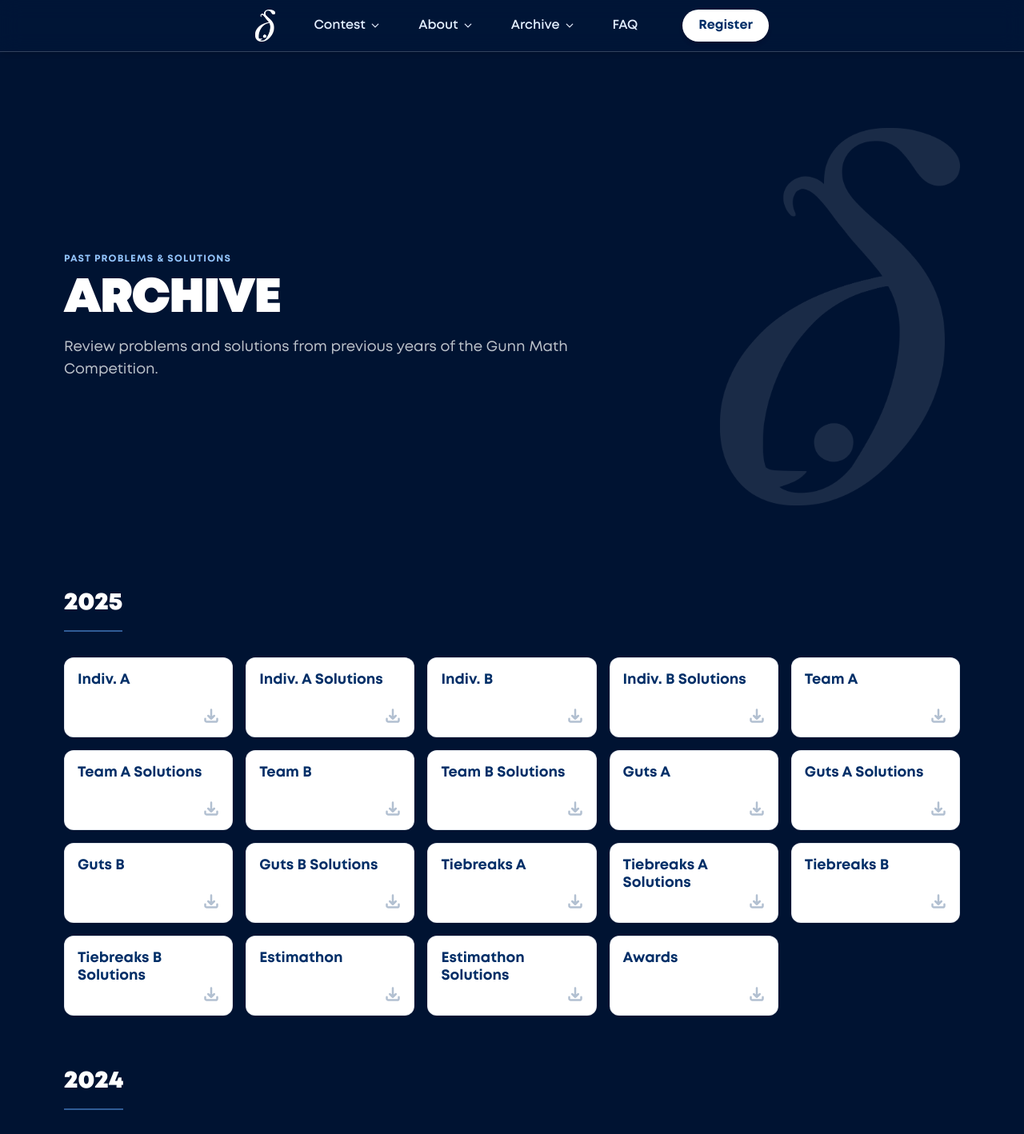
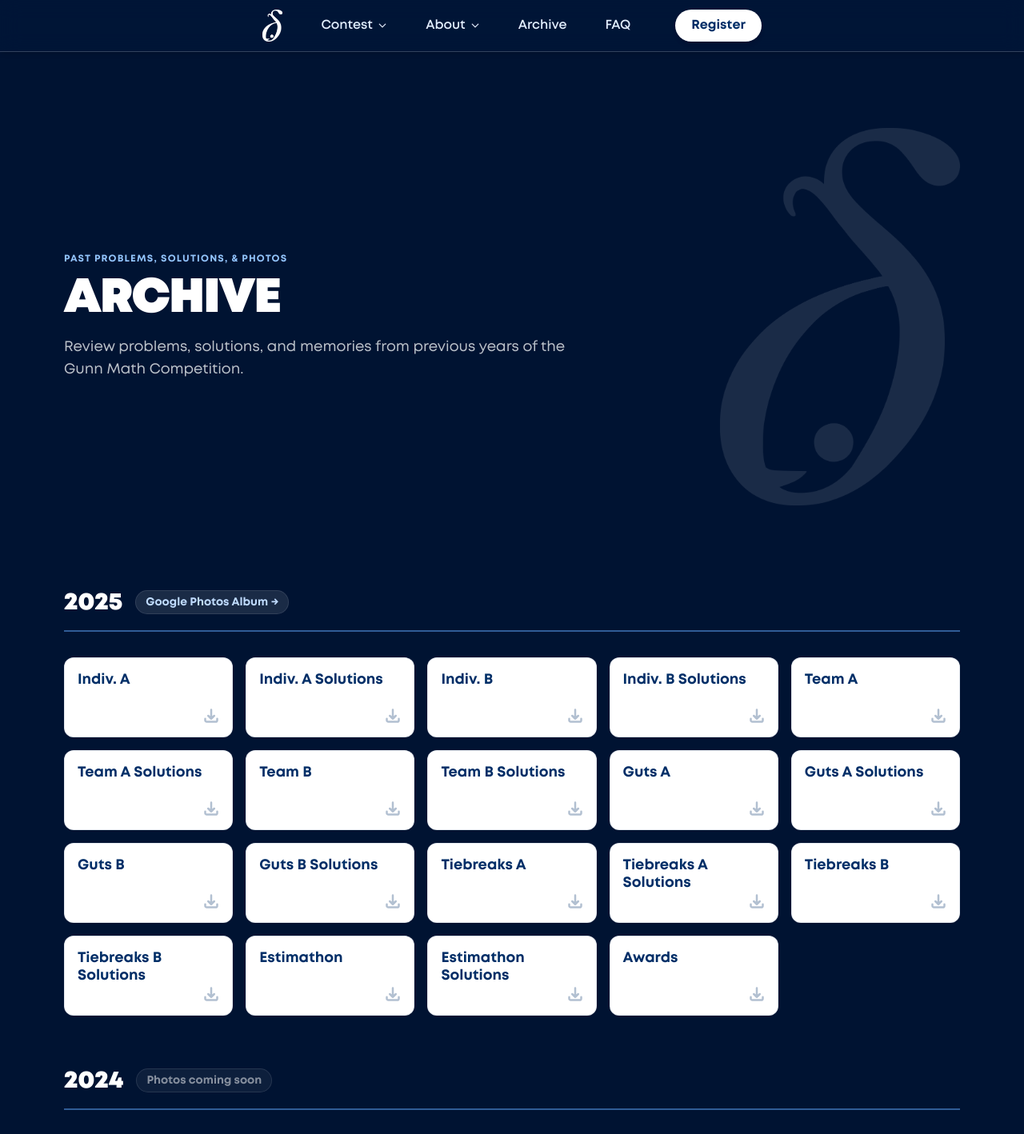
Before and after one commit to GunnMath/gmc-new-website, a Next.js app: page /archive in a window 1280 px wide. Shown: the top 1418 px of the page at 80% size. Built offline with nearby package versions, Linux system fonts and the light colour scheme.

Commit message:
merged archive pages

```diff
--- a/app/archive/page.tsx
+++ b/app/archive/page.tsx
@@ -3,9 +3,31 @@
 import React, { useState, useEffect } from "react";
 import NavBar from '@/components/nav';
 
-const YEARS = [
+// --- Type Definitions ---
+type MediaItem = {
+  name: string;
+  href?: string;
+  isComingSoon?: boolean;
+};
+
+type ExamItem = {
+  name: string;
+  link: string;
+};
+
+type YearGroup = {
+  year: string;
+  media?: MediaItem[];
+  exams: ExamItem[];
+};
+// ------------------------
+
+const YEARS: YearGroup[] = [
   {
     year: "2025",
+    media: [
+        { name: "Google Photos Album", href: "https://photos.app.goo.gl/vcgvXctyjPKaARDR8" }
+    ],
     exams: [
       { name: "Individual A", link: "/2025/Individual_A.pdf" },
       { name: "Individual A Solutions", link: "/2025/Individual_A_Solutions.pdf" },
@@ -30,6 +52,9 @@
   },
   {
     year: "2024",
+    media: [
+        { name: "Photos coming soon", isComingSoon: true }
+    ],
     exams: [
       { name: "Individual A", link: "/2024/Individual_A.pdf" },
       { name: "Individual B", link: "/2024/Individual_B.pdf" },
@@ -45,6 +70,9 @@
   },
   {
     year: "2023",
+    media: [
+        { name: "Google Drive Folder", href: "https://drive.google.com/drive/folders/1K5WU2t8V1lS5gqPG3nsmHqb22FqQax2I" }
+    ],
     exams: [
       { name: "Individual A", link: "/2023/Individual_A.pdf" },
       { name: "Individual B", link: "/2023/Individual_B.pdf" },
@@ -58,6 +86,10 @@
   },
   {
     year: "2022",
+    media: [
+        { name: "Opening Ceremony Livestream", href: "https://www.youtube.com/watch?v=4P0PQ54_JoY" },
+        { name: "Closing Ceremony Livestream", href: "https://www.youtube.com/live/k-chm_F5XQ8" }
+    ],
     exams: [
         { name: "Individual A", link: "/2022/Individual_A.pdf" },
         { name: "Individual A Solutions", link: "/2022/Individual_A_Solutions.pdf" },
@@ -98,13 +130,13 @@
                   style={{ transform: `translateY(${offset * 0.4}px)` }}
               >
                   <span className="text-blue-300 font-bold tracking-widest uppercase text-xs mb-3 block">
-                      Past Problems & Solutions
+                      Past Problems, Solutions, & Photos
                   </span>
                   <h1 className="text-5xl md:text-6xl font-black text-white tracking-tight">
                       ARCHIVE
                   </h1>
                   <p className="text-gray-300 mt-4 text-lg font-medium opacity-90">
-                      Review problems and solutions from previous years of the Gunn Math Competition.
+                      Review problems, solutions, and memories from previous years of the Gunn Math Competition.
                   </p>
               </div>
 
@@ -128,9 +160,24 @@
             {YEARS.map((yearGroup) => (
                 <div key={yearGroup.year} className="relative">
                     <div className="relative z-10">
-                        <h2 className="text-3xl font-black text-white mb-8 border-b-2 border-blue-400/50 pb-4 inline-block">
-                            {yearGroup.year}
-                        </h2>
+                        <div className="flex flex-col md:flex-row md:items-end gap-4 mb-8 border-b-2 border-blue-400/50 pb-4">
+                            <h2 className="text-3xl font-black text-white inline-block m-0">
+                                {yearGroup.year}
+                            </h2>
+                            <div className="flex flex-wrap gap-2 md:mb-1">
+                                {yearGroup.media?.map((item, idx) => (
+                                    item.isComingSoon ? (
+                                        <span key={idx} className="bg-white/5 text-white/50 px-3 py-1 rounded-full text-sm font-bold border border-white/10">
+                                            {item.name}
+                                        </span>
+                                    ) : (
+                                        <a key={idx} href={item.href || "#"} target="_blank" rel="noopener noreferrer" className="bg-white/10 text-blue-200 px-3 py-1 rounded-full text-sm font-bold hover:bg-white/20 hover:text-white transition-all flex items-center gap-1 border border-white/10">
+                                            {item.name} <span>&rarr;</span>
+                                        </a>
+                                    )
+                                ))}
+                            </div>
+                        </div>
 
                         <div className="grid grid-cols-2 md:grid-cols-4 lg:grid-cols-5 gap-4">
                             {yearGroup.exams.map((exam, idx) => (
--- a/components/nav.tsx
+++ b/components/nav.tsx
@@ -33,13 +33,7 @@
             { name: "Sponsors", href: "/sponsors" }
         ]
     },
-    {
-        name: "Archive",
-        dropdown: [
-            { name: "Problems & Results", href: "/archive" },
-            { name: "Photo Albums", href: "/photo-albums" }
-        ]
-    },
+    { name: "Archive", href: "/archive" },
     { name: "FAQ", href: "/faq" }
 ];
 
```
